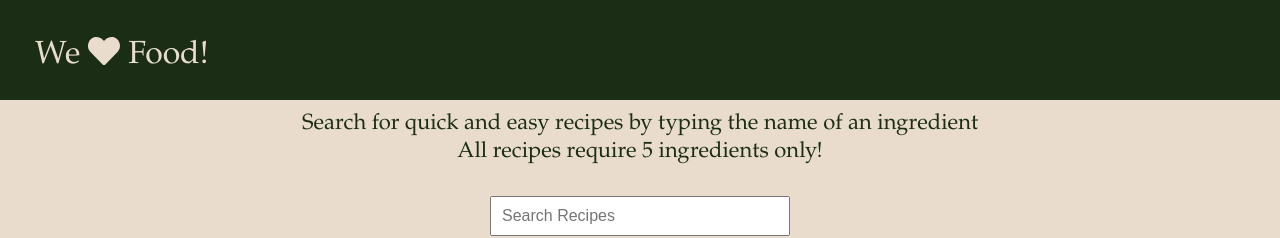
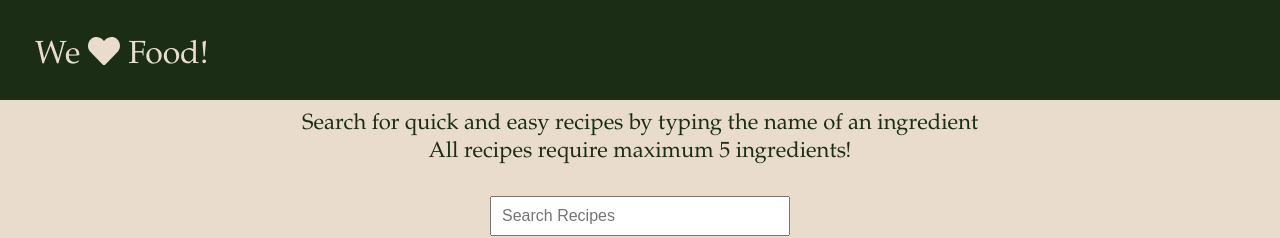
Before and after one commit to camille-p/love-food, a React (Create React App) app: page / in a window 1280 px wide. Shown: the top 238 px of the page. Built offline with nearby package versions, Linux system fonts and the light colour scheme.

Commit message:
changed class in RecipeList into a const

```diff
--- a/src/RecipeList.js
+++ b/src/RecipeList.js
@@ -1,14 +1,12 @@
 import React from 'react'
 import RecipeItems from './RecipeItems.js'
 
-class RecipeList extends React.Component {
-    render() {
-        return (
-            <div>
-                {this.props.results.map((recipe, index) => (<RecipeItems openModal={this.props.openModal} key={index} recipe={recipe.recipe} />))}
-            </div>
-        )
-    }
+const RecipeList = (props) => {
+    return (
+        <div>
+            {props.results.map((recipe, index) => (<RecipeItems openModal={props.openModal} key={index} recipe={recipe.recipe} />))}
+        </div>
+    )
 }
 RecipeList.defaultProps = {
     results: [],
--- a/src/SearchBar.js
+++ b/src/SearchBar.js
@@ -13,7 +13,7 @@ class SearchBar extends React.Component {
   render() {
     return (
       <div>
-        <h2 className="containerStyle">Search for quick and easy recipes by typing the name of an ingredient<br/>All recipes require 5 ingredients only!</h2>
+        <h2 className="containerStyle">Search for quick and easy recipes by typing the name of an ingredient<br/>All recipes require maximum 5 ingredients!</h2>
         <form
           onSubmit={this.handleSubmit}
           className="flexContainer containerStyle"
```
